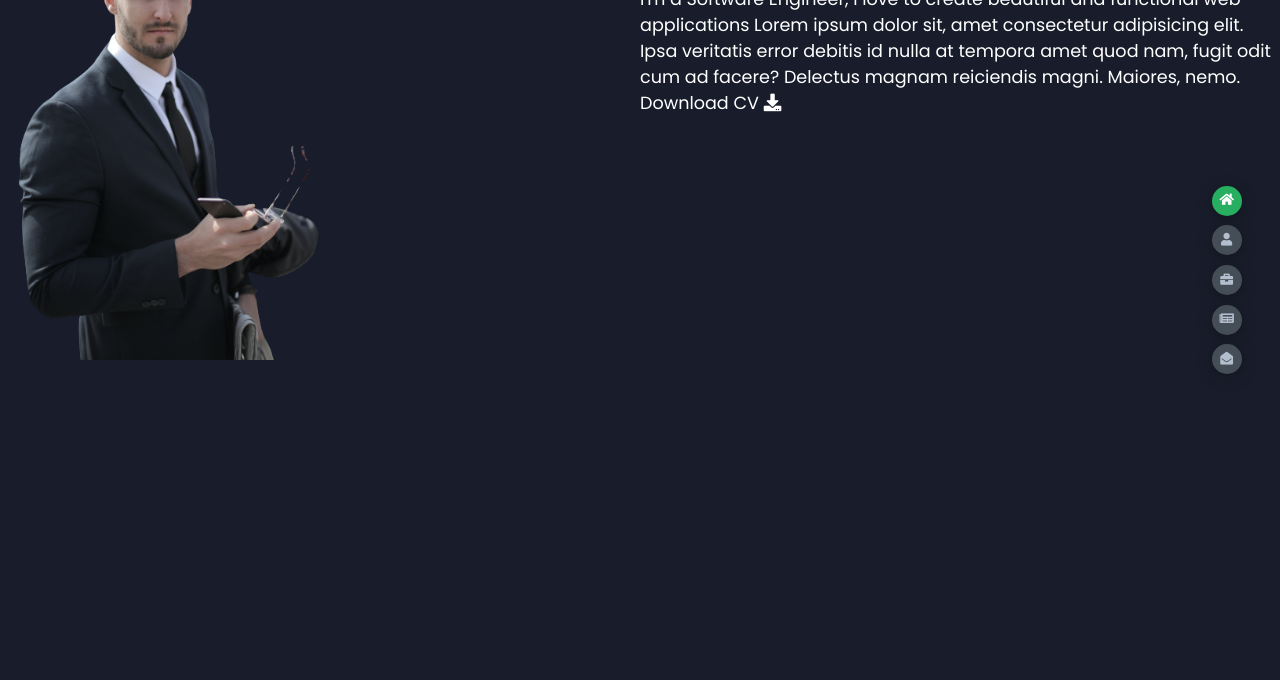
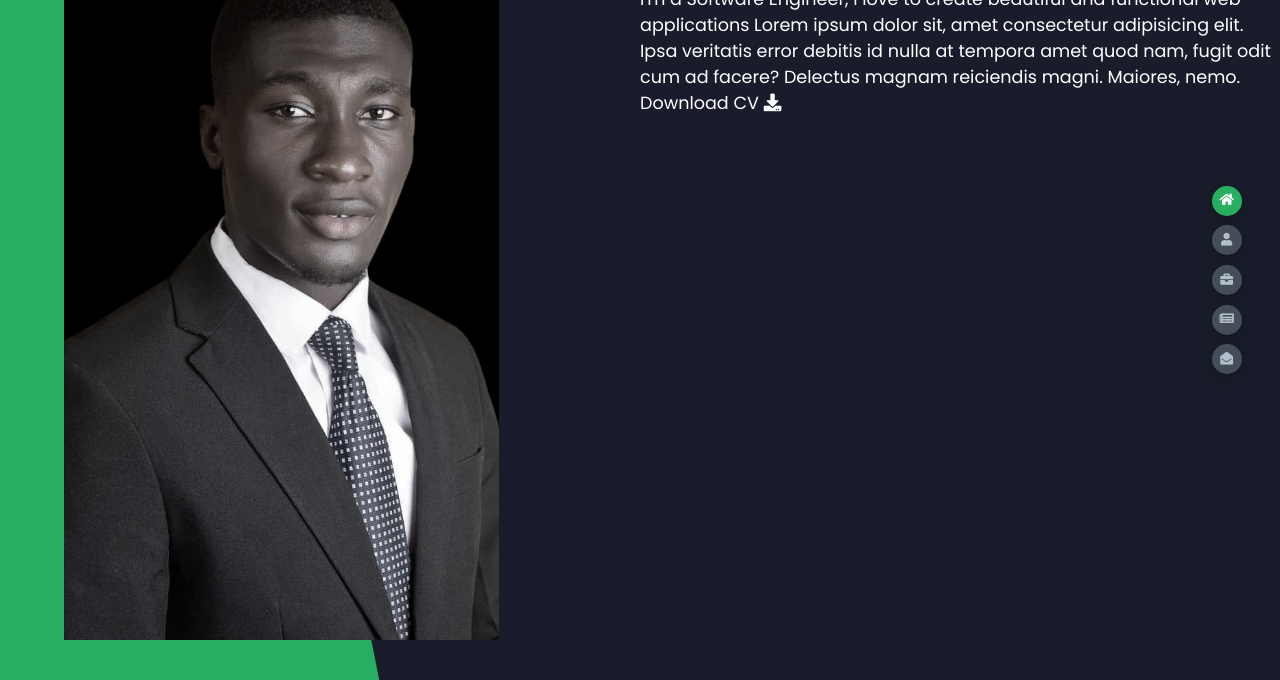
Before and after one commit to DeolaRichard/Portfolio-Website, a plain HTML site: page index.html in a window 1280 px wide. Shown: the part 120-800 px from the top of the page. Drawn offline with Linux system fonts and the light colour scheme.

Commit message:
Styled the Bio's Header, Header - Content and Header- Image

```diff
--- a/Styles/styles.scss
+++ b/Styles/styles.scss
@@ -27,7 +27,7 @@ body {
     font-family: 'Poppins', sans-serif;
     font-size: 1.1rem;
     color: var(--color-white);
-    transition: all 4s ease-in-out;
+    transition: all .4s ease-in-out;
 }
 
 header {
@@ -51,7 +51,7 @@ a {
 }
 .section {
     transform: translateY(-100);
-    transition: all 4s ease-in-out;
+    transition: all .4s ease-in-out;
     background-color: var(--color-primary);
 }
 .sec1 {
@@ -137,4 +137,39 @@ a {
 .header-content {
     display: grid;
     grid-template-columns: repeat(2, 1fr);
+    height: 100%;
+    .left-header {
+        display: flex;
+        align-items: center;
+        position: relative;
+        .h-shape {
+            transition: all 4s ease-in-out;
+            width: 75%;
+            height: 100%;
+            background-color: var(--color-secondary);
+            position: absolute;
+            left:0;
+            top:0;
+            z-index: -1;
+            clip-path: polygon(0 0, 46% 0, 79% 100%, 0 100%);
+        }
+        .image {
+        border-radius: var(--br-sm-2);
+        height: 90%;
+        width: 68%;
+        margin-left: 4rem;
+        background-color: var(--color-black);
+        transition: all .4s ease-in-out;
+        img {
+        width: 100%;
+        height: 100%;
+        object-fit: cover;
+        transition: all .4s ease-in-out;
+        filter: grayscale(80%);
+        &:hover {
+            filter: grayscale(0);
+        }
+        }
+        }
+    }
 }
--- a/index.html
+++ b/index.html
@@ -15,14 +15,14 @@
 <header class="section sec1 header active" id="home">
 <div class="header-content">
     <div class="left-header">
-    <div class="header-shape"></div>
+    <div class="h-shape"></div>
     <div class="image">
-        <img src="/img/hero.png" alt="" height="20%" width="50%">
+        <img src="/img/profile-removebg.png" alt="" >
     </div>
     </div>
     <div class="right-header">
     <h1 class="name">
-    Hi, I'm <span>Abimbola Adeola Richard</span>
+    Hi, I'm <span>Abimbola Adeola </span>
     A Software Engineer.
    </h1>
     <p>
```
Also changed, not shown: Styles/styles.css, img/profile-removebg.png (added), 1 other file.
